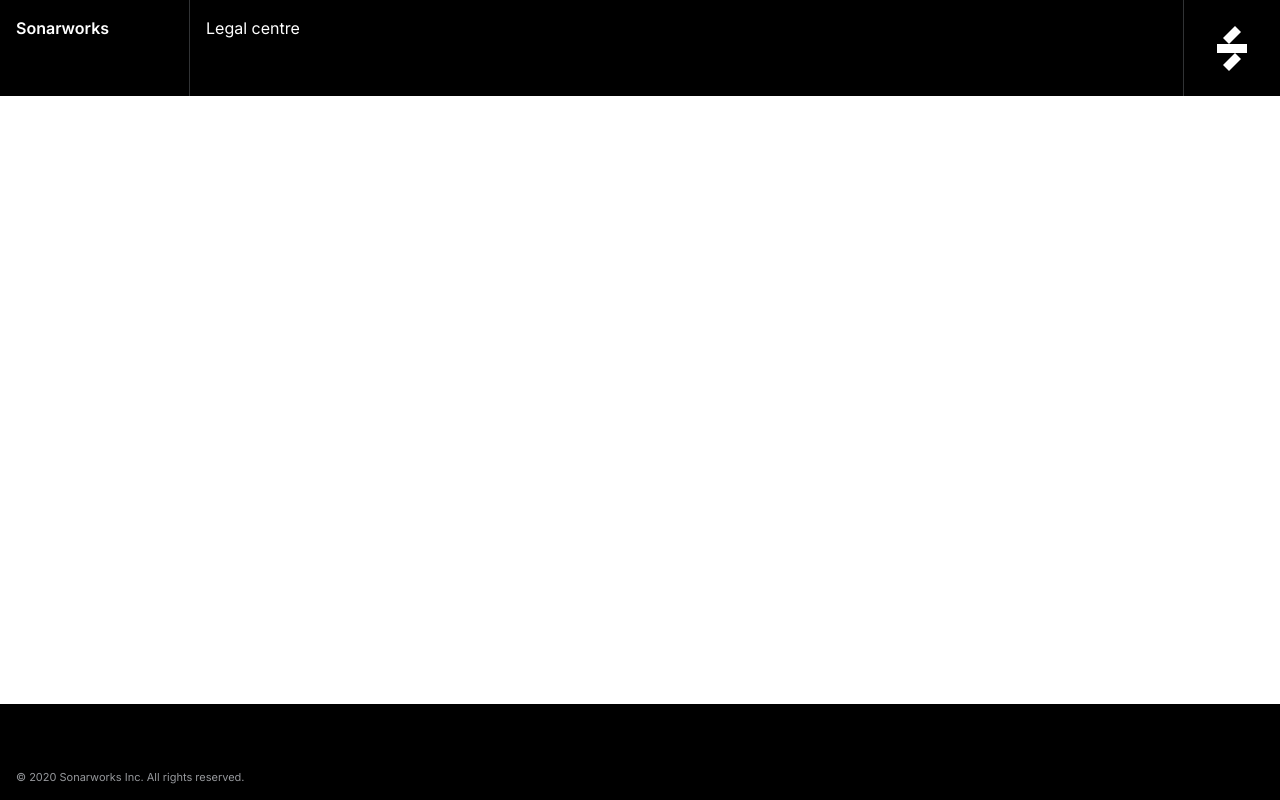
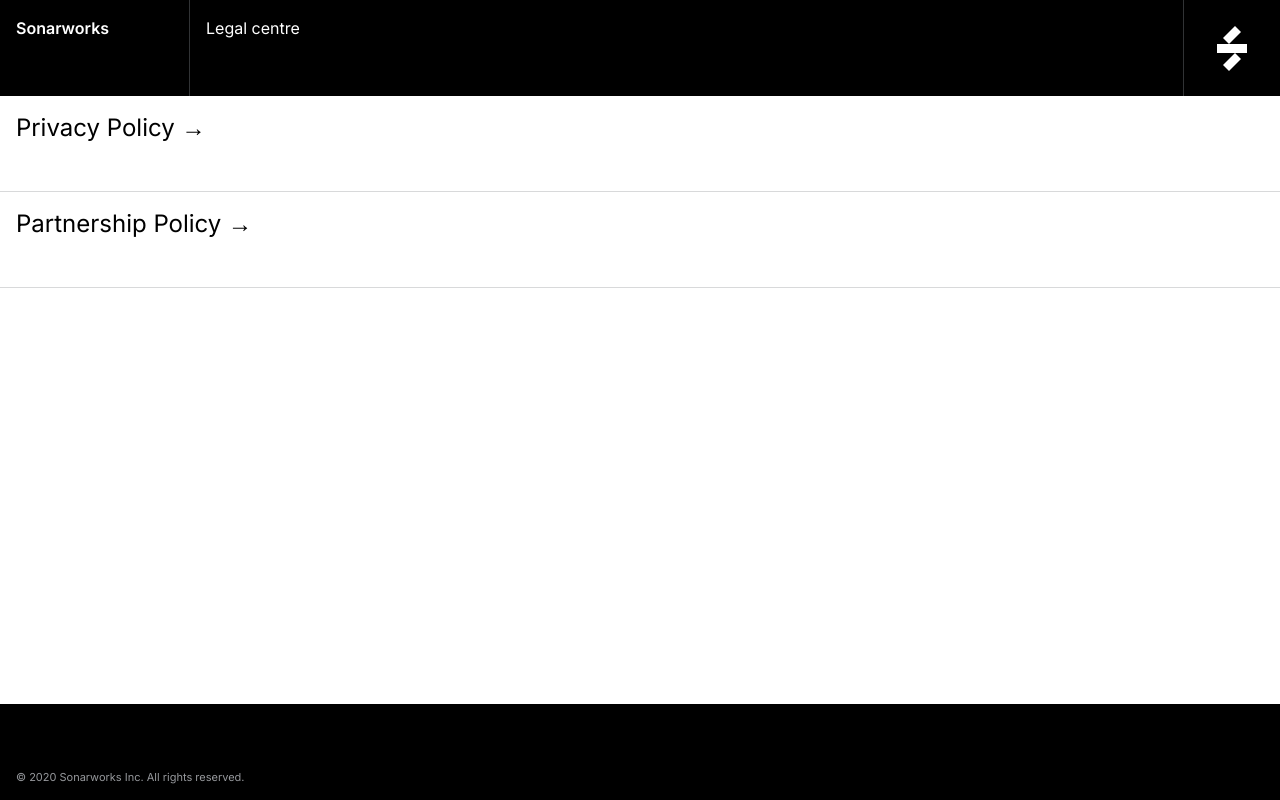
Before and after one commit to Awe1alex/sonarworks-homework, a React (Create React App) app: page / in a window 1280 px wide. Built offline with nearby package versions, Linux system fonts and the light colour scheme.

Commit message:
added routing and few components

```diff
--- a/src/App.js
+++ b/src/App.js
@@ -1,25 +1,49 @@
 import logo from './logo.svg';
 import classes from './App.module.css';
+import {
+  BrowserRouter as Router,
+  Switch,
+  Route,
+  NavLink
+} from "react-router-dom";
+
+import Menu from './components/Menu'
+import PrivacyPolicy from './components/PrivacyPolicy'
+import PartnershipPolicy from './components/PartnershipPolicy'
 
 function App() {
   return (
+    <Router>
       <div className={classes.App}>
         <header className={classes.header}>
           <div className={classes.company}>
             Sonarworks
           </div>
           <div className={classes.route}>
-          Legal centre
+            <NavLink exact to="/" className={classes.link} activeClassName={classes.active}>Legal centre</NavLink>
           </div>
           <div className={classes.logoContainer}>
             <img src={logo} alt='logo'></img>
           </div>
         </header>
-      <section className={classes.main}></section>
+        <section className={classes.main}>
+          <Switch>
+            <Route path="/privacyPolicy">
+              <PrivacyPolicy />
+            </Route>
+            <Route path="/partnershipPolicy">
+              <PartnershipPolicy />
+            </Route>
+            <Route path="/">
+              <Menu />
+            </Route>
+          </Switch>
+        </section>
         <footer className={classes.footer}>
           © 2020 Sonarworks Inc. All rights reserved.
         </footer>
       </div>
+    </Router>
   );
 }
 
--- a/src/App.module.css
+++ b/src/App.module.css
@@ -7,31 +7,42 @@
 
 .header {
   background-color: black;
-  height: 96px;
+  height: 6rem;
   display: flex;
   color: white;
-  font-size: 16px;
   line-height: 24px;
 }
 
 .company {
-  padding: 16px;
+  padding: 1rem;
   font-weight: 600;
   width: 190px;
   border-right: 1px solid #313335;
 }
 
 .route {
-  padding: 16px;
+  padding: 1rem;
   border-right: 1px solid #313335;
   flex: 1;
 }
 
+.link {
+  text-decoration: none;
+  color: #96989C;
+}
+
+.link.active,
+.link:active,
+.link:hover {
+  color: white;
+}
+
 .logoContainer {
-  width: 96px;
+  width: 6rem;
   display: flex;
   justify-content: center;
   align-items: center;
+  flex: 0 0 6rem;
 }
 
 .main {
@@ -41,10 +52,10 @@
 
 .footer {
   background-color: black;
-  height: 96px;
+  height: 6rem;
   color: #96989C;
   display: flex;
   align-items: flex-end;
-  padding: 16px;
+  padding: 1rem;
   font-size: 11px;
 }
--- /dev/null
+++ b/src/components/Menu.js
@@ -0,0 +1,22 @@
+import { Link } from "react-router-dom";
+
+import styles from "./Menu.module.css"
+
+const Menu = () => {
+    return (
+        <ul className={styles.list}>
+            <li>
+                <Link to="/privacyPolicy">
+                    Privacy Policy →
+                </Link>
+            </li>
+            <li>
+                <Link to="/partnershipPolicy">
+                    Partnership Policy →
+                </Link>
+            </li>
+        </ul>
+    )
+}
+
+export default Menu
--- /dev/null
+++ b/src/components/Menu.module.css
@@ -0,0 +1,19 @@
+.list {
+    list-style: none;
+    height: 100%;
+    margin: 0;
+    padding: 0;
+}
+
+.list li{
+    padding: 1rem;
+    height: 6rem;
+    border-bottom: 1px solid #D8D9DA;
+}
+
+.list li a{
+    text-decoration: none;
+    color: black;
+    font-size: 24px;
+    line-height: 32px;
+}
--- /dev/null
+++ b/src/components/PartnershipPolicy.js
@@ -0,0 +1,5 @@
+const Menu = () => {
+    return (<div></div>)
+}
+
+export default Menu
--- /dev/null
+++ b/src/components/PrivacyPolicy.js
@@ -0,0 +1,5 @@
+const Menu = () => {
+    return (<div></div>)
+}
+
+export default Menu
--- a/src/index.css
+++ b/src/index.css
@@ -3,6 +3,7 @@
 body {
   font-family: 'Inter', sans-serif;
   margin: 0;
+  font-size: 16px;
 }
 
 *, *::before, *::after {
```
Lines whose indentation alone changed are shown as unchanged.
